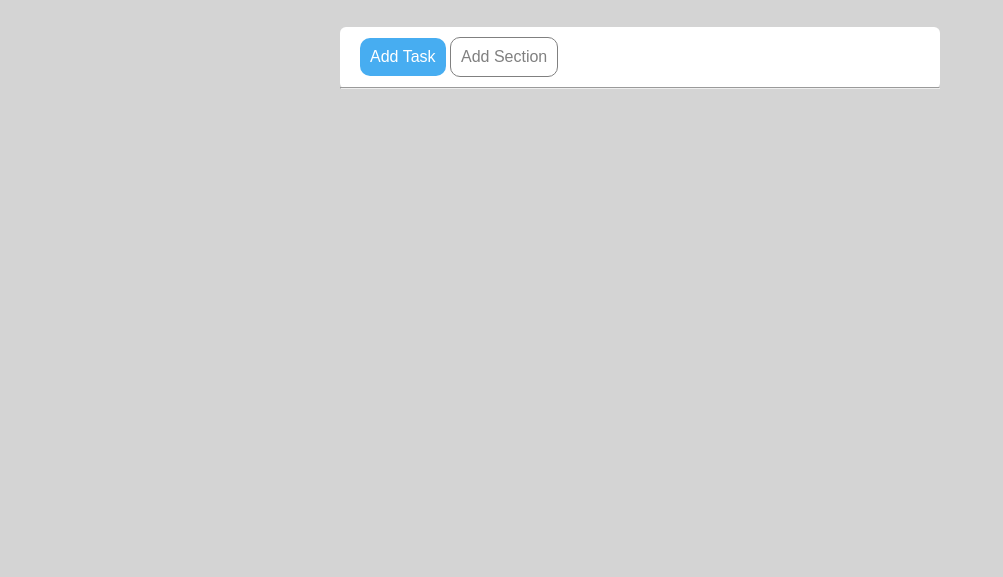
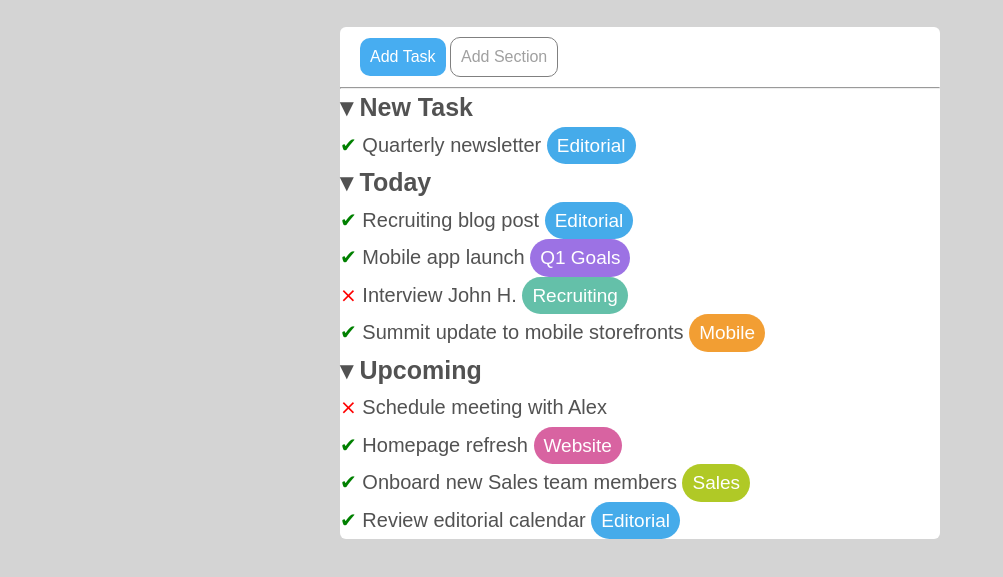
Before and after one commit to GianmarcoRuffi/html-css-toboolist, a plain HTML site: page index.html in a window 1280 px wide. Shown: the part 53-630 px from the top of the page, without its empty margins (0-1003 px from the left). Drawn offline with Linux system fonts and the light colour scheme.

Commit message:
index: aggiunta to do list. style: aggiunti stili navigazione e check

```diff
--- a/css/style.css
+++ b/css/style.css
@@ -30,8 +30,8 @@ body {
 
 .add-section {
   background-color: white;
-  color: gray;
-  border-color: gray;
+  color: rgb(160, 160, 160);
+  border-color: rgba(212, 212, 212, 0.897);
   border: 1px solid;
 }
 
@@ -46,3 +46,64 @@ nav {
   padding: 10px 10px 10px 10px;
   border-color: gray;
 }
+
+hr {
+  color: rgb(212, 212, 212);
+}
+
+p {
+  font-weight: bold;
+}
+
+.done {
+  color: green;
+}
+
+.undone {
+  color: red;
+}
+
+.list {
+  padding: 50px 40px 50px 4 0px;
+  color: rgb(82, 82, 82);
+  font-size: 25px;
+  line-height: 1.5em;
+}
+
+.task {
+  list-style-type: none;
+  font-size: 20px;
+}
+
+.labels {
+  display: inline-block;
+  text-align: center;
+  font-size: 19px;
+  border-radius: 20px;
+  padding: 0 10px 0 10px;
+  color: white;
+}
+
+#bluelabel {
+  background-color: #45abea;
+}
+
+#purplelabel {
+  background-color: #9c72e4;
+}
+
+#greenlabel {
+  background-color: #64c0a9;
+}
+
+#orangelabel {
+  background-color: #f29e33;
+}
+
+#redlabel {
+  background-color: #d863a1;
+}
+
+#pistachiolabel {
+  background-color: #b0c926;
+}
--- a/index.html
+++ b/index.html
@@ -7,13 +7,19 @@
     <link rel="stylesheet" href="./css/style.css" />
     <title>To Boo List</title>
   </head>
+
+  <!-- Logo -->
+
   <header>
     <img id="logo" src="./img/Logo.png" alt="Logo" />
     <span id="logo">Toboolist</span>
   </header>
 
+<!-- Main body -->
+
   <body>
     <div class="container">
+        <!-- Buttons -->
       <nav>
         <div class="add-task button">
           <span>Add Task</span>
@@ -23,6 +29,54 @@
         </div>
       </nav>
       <hr />
+
+      <!-- To do list -->
+
+      <div class="list">
+        <p>&blacktriangledown; New Task</p>
+        <ul class="task">
+            <li>
+                <span class="done">&#10004;</span> Quarterly newsletter <span class="labels"
+                    id="bluelabel">Editorial</span>
+            </li>
+        </ul>
+        <p>&blacktriangledown; Today</p>
+        <ul class="task">
+            <li>
+                <span class="done">&#10004;</span> Recruiting blog post <span class="labels"
+                    id="bluelabel">Editorial</span>
+            </li>
+            <li>
+                <span class="done">&#10004;</span> Mobile app launch <span class="labels" id="purplelabel">Q1
+                    Goals</span>
+            </li>
+            <li>
+                <span class="undone">&#10799;</span> Interview John H. <span class="labels"
+                    id="greenlabel">Recruiting</span>
+            </li>
+            <li>
+                <span class="done">&#10004;</span> Summit update to mobile storefronts <span class="labels"
+                    id="orangelabel">Mobile</span>
+            </li>
+        </ul>
+        <p>&blacktriangledown; Upcoming</p>
+        <ul class="task">
+            <li>
+                <span class="undone">&#10799;</span> Schedule meeting with Alex
+            </li>
+            <li>
+                <span class="done">&#10004;</span> Homepage refresh <span class="labels"
+                    id="redlabel">Website</span>
+            </li>
+            <li>
+                <span class="done">&#10004;</span> Onboard new Sales team members <span class="labels"
+                    id="pistachiolabel">Sales</span>
+            </li>
+            <li>
+                <span class="done">&#10004;</span> Review editorial calendar <span class="labels"
+                    id="bluelabel">Editorial</span>
+            </li>
+        </ul>
     </div>
   </body>
 </html>
```
